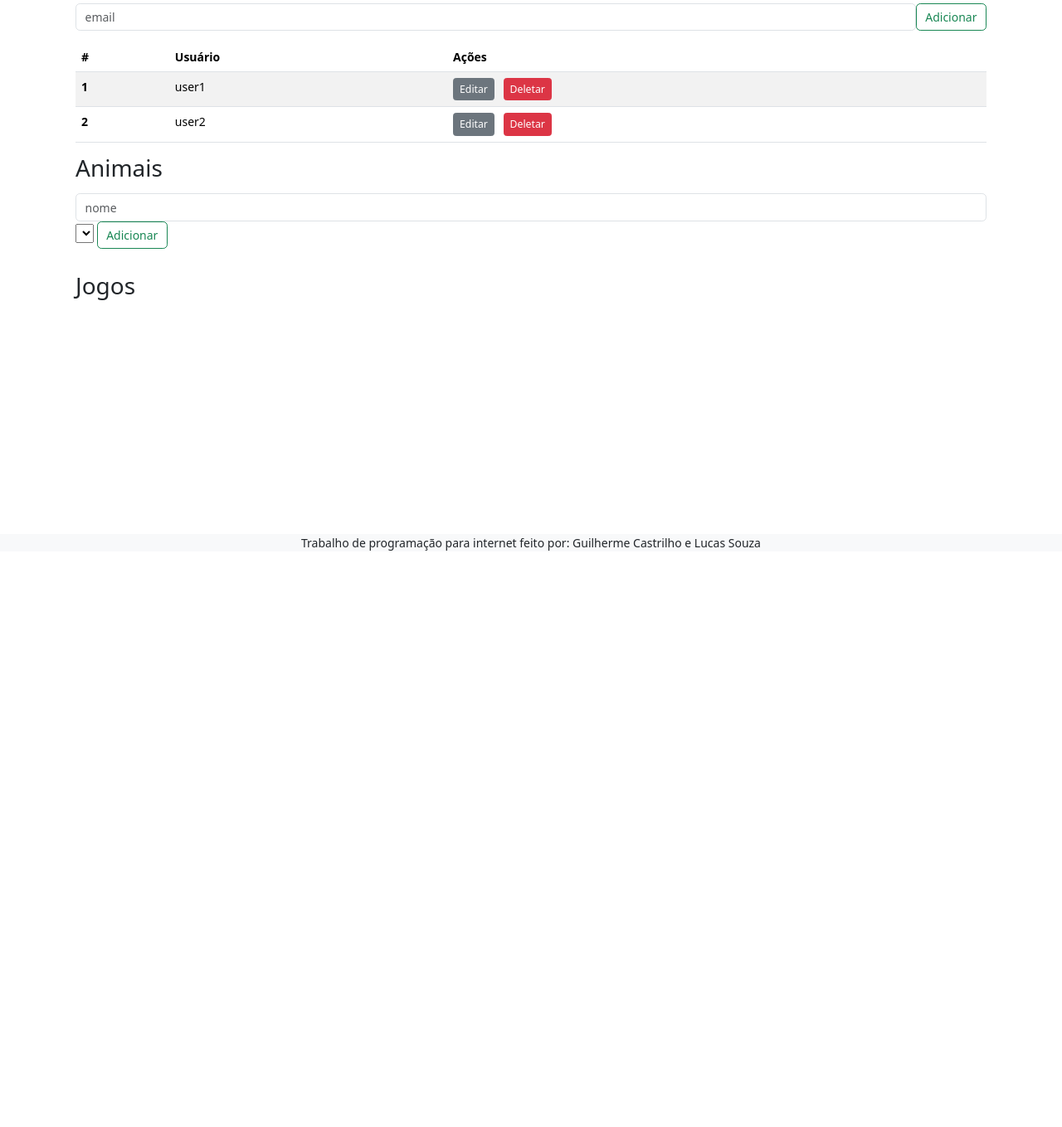
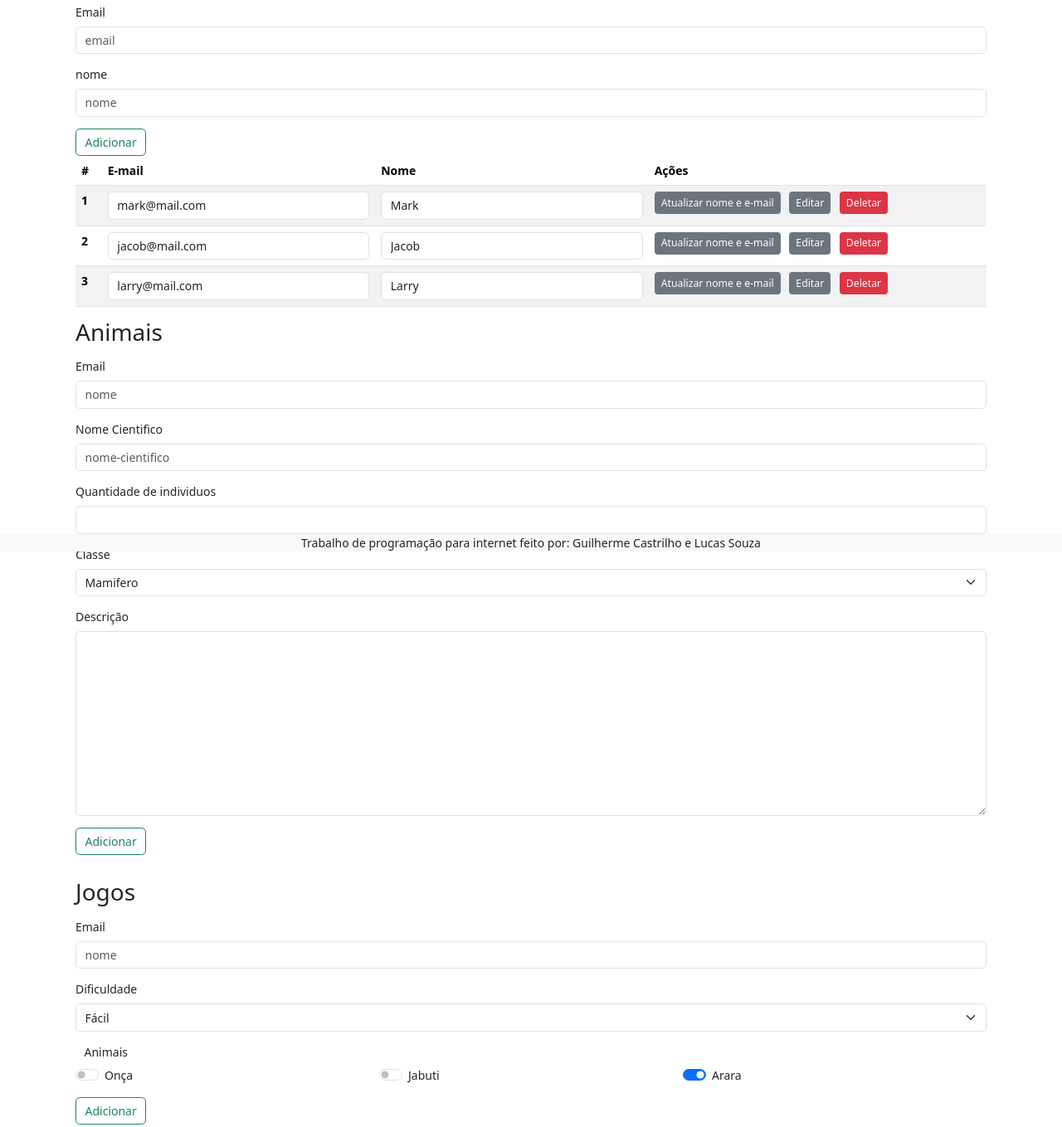
Before and after one commit to lucasgdutra/ufu_ppi_trabalho_final, an Astro site: page /admin in a window 1280 px wide. Shown: the part 135-1494 px from the top of the page at 83% size. Before the commit the page ends 800 px from the top, so only its background shows below. Built offline with nearby package versions, Linux system fonts and the light colour scheme; Astro itself is replaced by a stand-in of ours.

Commit message:
inicio admin

```diff
--- a/src/pages/admin.astro
+++ b/src/pages/admin.astro
@@ -1,50 +1,114 @@
 ---
 import Layout from "../layout/index.astro";
+
+const users = [
+  { id: 1, name: "Mark", email: "mark@mail.com" },
+  { id: 2, name: "Jacob", email: "jacob@mail.com" },
+  { id: 3, name: "Larry", email: "larry@mail.com" },
+];
 ---
 
 <Layout>
   <div class="container mt-5">
-    <!-- Users Section -->
     <h2 class="mb-3">Usuários</h2>
-    <form id="user-form" class="mb-3 d-flex w-100">
-      <input type="email" class="form-control" placeholder="email" required />
-
+    <form id="user-form">
+      <div class="mb-3">
+        <label for="email" class="form-label">Email</label>
+        <input
+          type="email"
+          class="form-control"
+          placeholder="email"
+          name="email"
+          required
+        />
+      </div>
+      <div class="mb-3">
+        <label for="nome" class="form-label">nome</label>
+        <input
+          type="text"
+          class="form-control"
+          placeholder="nome"
+          name="nome"
+          required
+        />
+      </div>
       <button type="submit" class="btn btn-outline-success">Adicionar</button>
     </form>
     <table class="table table-striped">
       <thead>
         <tr>
           <th scope="col">#</th>
-          <th scope="col">Usuário</th>
+          <th scope="col">E-mail</th>
+          <th scope="col">Nome</th>
           <th scope="col">Ações</th>
         </tr>
       </thead>
       <tbody id="user-table">
+        {
+          users.map((user) => (
             <tr>
-          <th scope="row">1</th>
-          <td>user1</td>
+              <th scope="row">{user.id}</th>
               <td>
+                <input type="text" value={user.email} class="form-control" />
+              </td>
+              <td>
+                <input type="text" value={user.name} class="form-control" />
+              </td>
+              <td>
+                <button class="btn btn-secondary btn-sm me-2">
+                  Atualizar nome e e-mail
+                </button>
                 <button class="btn btn-secondary btn-sm me-2">Editar</button>
                 <button class="btn btn-danger btn-sm">Deletar</button>
               </td>
             </tr>
-        <tr>
-          <th scope="row">2</th>
-          <td>user2</td>
-          <td>
-            <button class="btn btn-secondary btn-sm me-2">Editar</button>
-            <button class="btn btn-danger btn-sm">Deletar</button>
-          </td>
-        </tr>
+          ))
+        }
       </tbody>
     </table>
 
     <!-- Animals Section -->
     <h2 class="mb-3">Animais</h2>
     <form id="animal-form" class="mb-3">
+      <div class="mb-3">
+        <label for="nome" class="form-label">Email</label>
         <input type="text" class="form-control" placeholder="nome" required />
-      <select name="" id=""></select>
-
+      </div>
+      <div class="mb-3">
+        <label for="nome-cientifico" class="form-label">Nome Cientifico</label>
+        <input
+          type="text"
+          class="form-control"
+          placeholder="nome-cientifico"
+          required
+        />
+      </div>
+      <div class="mb-3">
+        <label for="quantidade-individuos" class="form-label"
+          >Quantidade de individuos</label
+        >
+        <input
+          type="number"
+          name="quantidade-individuos"
+          class="form-control"
+        />
+      </div>
+      <div class="mb-3">
+        <label for="classe" class="form-label">Classe</label>
+        <select class="form-select" aria-label="classe">
+          <option value="Mamifero">Mamifero</option>
+          <option value="Ave">Ave</option>
+          <option value="Reptil">Reptil</option>
+          <option value="Anfibio">Anfibio</option>
+          <option value="Peixe">Peixe</option>
+          <option value="Invertebrados">Invertebrados</option>
+        </select>
+      </div>
+      <div class="mb-3">
+        <label for="descricao" class="form-label">Descrição</label>
+        <textarea name="descricao" cols="30" rows="10" class="form-control"
+        ></textarea>
+      </div>
       <button type="submit" class="btn btn-outline-success">Adicionar</button>
     </form>
     <table class="table table-striped"></table>
@@ -52,21 +116,86 @@ import Layout from "../layout/index.astro";
     <!-- Games Section -->
     <h2 class="mb-3">Jogos</h2>
     <form id="game-form" class="mb-3">
-      <!-- ... similar to the user form, adjusted for game data ... -->
+      <div class="mb-3">
+        <label for="nome" class="form-label">Email</label>
+        <input type="text" class="form-control" placeholder="nome" required />
+      </div>
+
+      <div class="mb-3">
+        <label for="Dificuldade" class="form-label">Dificuldade</label>
+        <select class="form-select" aria-label="Dificuldade">
+          <option value="facil">Fácil</option>
+          <option value="medio">Médio</option>
+          <option value="dificil">Díficil</option>
+        </select>
+      </div>
+      <div class="mb-3 container">
+        <label for="Animais" class="form-label">Animais</label>
+        <div class="row flex-wrap">
+
+          <div class="form-check form-switch col">
+            <input
+              class="form-check-input"
+              type="checkbox"
+              value="onca"
+              role="switch"
+              name="animais[]"
+            />
+            <label class="form-check-label" for="onca">Onça</label>
+          </div>
+          <div class="form-check form-switch col">
+            <input
+              class="form-check-input"
+              type="checkbox"
+              value="jabuti"
+              role="switch"
+              name="animais[]"
+            />
+            <label class="form-check-label" for="jabuti">Jabuti</label>
+          </div>
+          <div class="form-check form-switch col">
+            <input
+              class="form-check-input"
+              type="checkbox"
+              value="arara"
+              role="switch"
+              name="animais[]"
+              checked
+            />
+            <label class="form-check-label " for="arara">Arara</label>
+          </div>
+        </div>
+      </div>
+      <button type="submit" class="btn btn-outline-success">Adicionar</button>
     </form>
     <table class="table table-striped">
       <!-- ... similar to the user table, adjusted for game data ... -->
     </table>
   </div>
 
-  <script>
-    // Sample JavaScript to handle form submissions and table updates
+  <script is:inline>
     document
       .getElementById("user-form")
       .addEventListener("submit", function (e) {
         e.preventDefault();
-        const username = e.target[0].value;
       });
-    // ... similar JavaScript for handling animal and game forms ...
+
+    document
+      .getElementById("animal-form")
+      .addEventListener("submit", function (e) {
+        e.preventDefault();
+      });
+
+    document
+      .getElementById("game-form")
+      .addEventListener("submit", function (e) {
+        e.preventDefault();
+      });
   </script>
 </Layout>
+
+<style>
+  .checkbox-group {
+    flex-wrap: wrap;
+  }
+</style>
```
Lines whose indentation alone changed are shown as unchanged.
